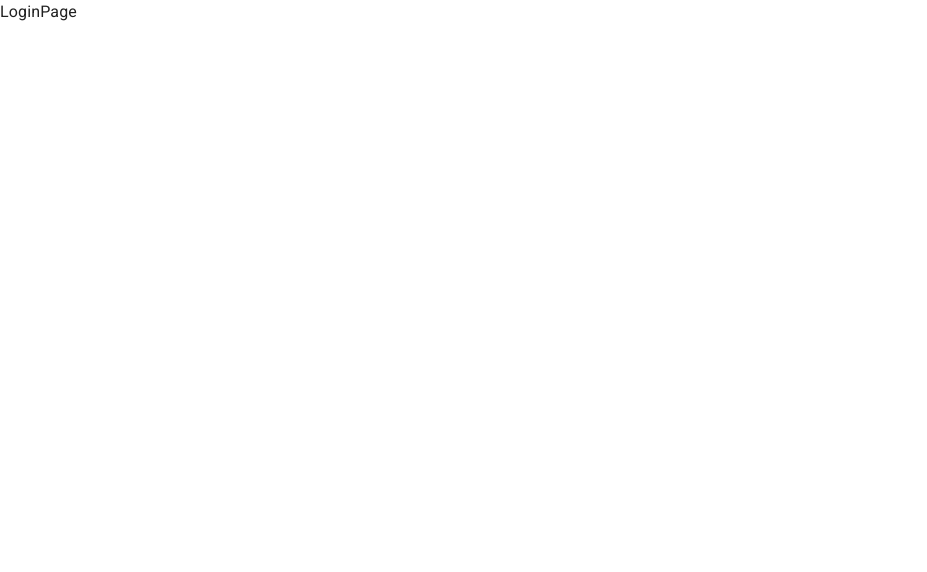
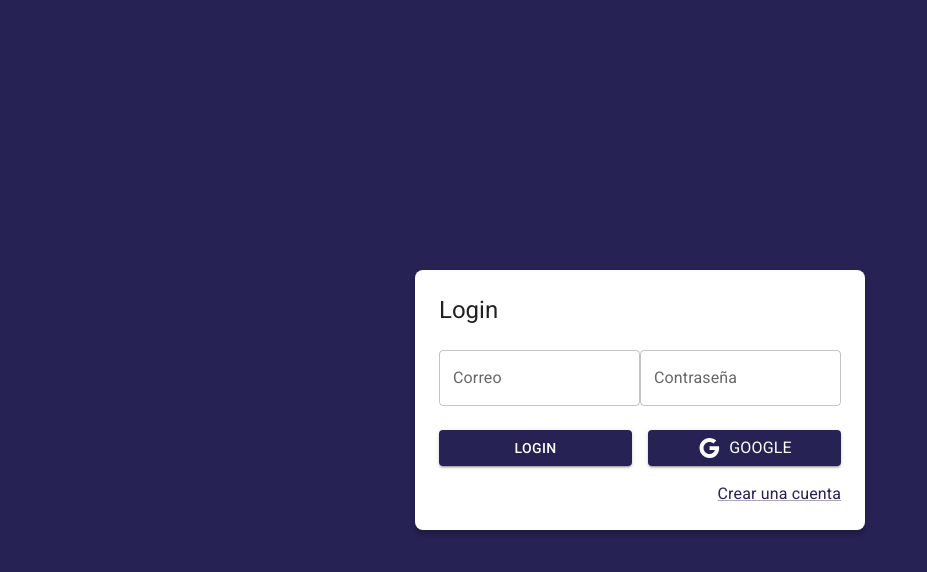
Before and after one commit to diegop985/Portfolio, a React (Vite) app: page /auth/login in a window 1280 px wide. Shown: the top 572 px of the page, without its empty margins (0-927 px from the left). Built offline with nearby package versions, Linux system fonts and the light colour scheme.

Commit message:
layout register login

```diff
--- /dev/null
+++ b/src/auth/layout/AuthLayout.jsx
@@ -0,0 +1,27 @@
+/* eslint-disable react/prop-types */
+import { Grid, Typography } from '@mui/material';
+
+export const AuthLayout = ( { children, title = '' } ) => {
+  return (
+    <Grid
+      container
+      spacing={ 0 }
+      direction="column"
+      alignItems="center"
+      justifyContent="center"
+      sx={ { minHeight: '100vh', backgroundColor: 'primary.main', padding: 4 } }
+    >
+
+      <Grid item
+        className='box-shadow'
+        xs={ 3 }
+        sx={ { width: { sm: '450px' }, backgroundColor: 'white', padding: 3, borderRadius: 2 } }
+      >
+        <Typography variant='h5' sx={ { mb: 1 } }>{ title }</Typography>
+
+        { children }
+
+      </Grid>
+    </Grid>
+  );
+};
--- a/src/auth/pages/LoginPage.jsx
+++ b/src/auth/pages/LoginPage.jsx
@@ -1,6 +1,62 @@
+import { Google } from '@mui/icons-material';
+import { Button, Grid, Link, TextField, Typography } from '@mui/material';
+import { Link as RouterLink } from 'react-router-dom';
+import { AuthLayout } from '../layout/AuthLayout';
 
 export const LoginPage = () => {
   return (
-    <div>LoginPage</div>
+    <AuthLayout title='Login'>
+
+      <form>
+          <Grid container>
+
+          <Grid item xs={ 12 } md={ 6 } sx={ { mt: 2 } }>
+            <TextField
+            label="Correo"
+            type="email"
+            placeholder='correo@gmail.com'
+            fullWidth
+            />
+          </Grid>
+
+          <Grid item xs={ 12 } md={ 6 } sx={ { mt: 2 } } >
+            <TextField
+            label="Contraseña"
+            type="password"
+            placeholder='Contraseña'
+            fullWidth
+            />
+          </Grid>
+
+          <Grid container spacing={ 2 } sx={ { mb: 2, mt: 1 } }>
+
+            <Grid item xs={ 12 } sm={ 6 }>
+              <Button variant="contained" fullWidth>
+                Login
+              </Button>
+            </Grid>
+            <Grid item xs={ 12 } sm={ 6 }>
+              <Button variant="contained" fullWidth>
+                <Google/>
+                <Typography sx={ { ml: 1 } }>Google</Typography>
+              </Button>
+            </Grid>
+
+          </Grid>
+
+            <Grid container direction="row" justifyContent="end">
+
+              <Link component={ RouterLink } to="/auth/register/">
+
+                Crear una cuenta
+
+              </Link>
+            </Grid>
+
+          </Grid>
+
+        </form>
+
+    </AuthLayout>
   );
 };
--- a/src/auth/pages/RegisterPage.jsx
+++ b/src/auth/pages/RegisterPage.jsx
@@ -1,6 +1,65 @@
+import { Button, Grid, Link, TextField, Typography } from '@mui/material';
+import { Link as RouterLink } from 'react-router-dom';
+import { AuthLayout } from '../layout/AuthLayout';
 
 export const RegisterPage = () => {
   return (
-    <div>RegisterPage</div>
+    <AuthLayout title='Create an account'>
+
+      <form>
+          <Grid container>
+
+          <Grid item xs={ 12 } md={ 6 } sx={ { mt: 2 } }>
+            <TextField
+            label="Name"
+            type="text"
+            placeholder='Jhon Doe'
+            fullWidth
+            />
+          </Grid>
+
+          <Grid item xs={ 12 } md={ 6 } sx={ { mt: 2 } }>
+            <TextField
+            label="Email"
+            type="email"
+            placeholder='email@gmail.com'
+            fullWidth
+            />
+          </Grid>
+
+          <Grid item xs={ 12 } md={ 6 } sx={ { mt: 2 } } >
+            <TextField
+            label="Password"
+            type="password"
+            placeholder='Password'
+            fullWidth
+            />
+          </Grid>
+
+          <Grid container spacing={ 2 } sx={ { mb: 2, mt: 1 } }>
+
+            <Grid item xs={ 12 } sm={ 6 }>
+              <Button variant="contained" fullWidth>
+                Create Account
+              </Button>
+            </Grid>
+
+          </Grid>
+
+            <Grid container direction="row" justifyContent="end">
+
+              <Typography sx={ { mr: 1 } }>Already Registered?</Typography>
+              <Link component={ RouterLink } to="/auth/login/">
+
+                Sign in
+
+              </Link>
+            </Grid>
+
+          </Grid>
+
+        </form>
+
+    </AuthLayout>
   );
 };
--- a/src/auth/routes/AuthRoutes.jsx
+++ b/src/auth/routes/AuthRoutes.jsx
@@ -6,8 +6,8 @@
 
     <Routes>
 
-      <Route path='login' element={ <LoginPage/> } />
-      <Route path='login' element={ <RegisterPage/> } />
+      <Route path='/login/' element={ <LoginPage/> } />
+      <Route path='/register/' element={ <RegisterPage/> } />
 
       <Route path='/*' element={ <Navigate to="/auth/login" /> }/>
 
--- a/src/styles.css
+++ b/src/styles.css
@@ -0,0 +1,3 @@
+.box-shadow {
+  box-shadow: 0px 5px 5px rgba(0, 0, 0, 0.2);
+}
```
